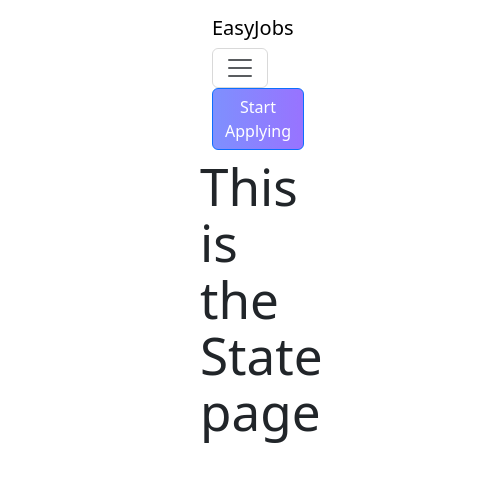
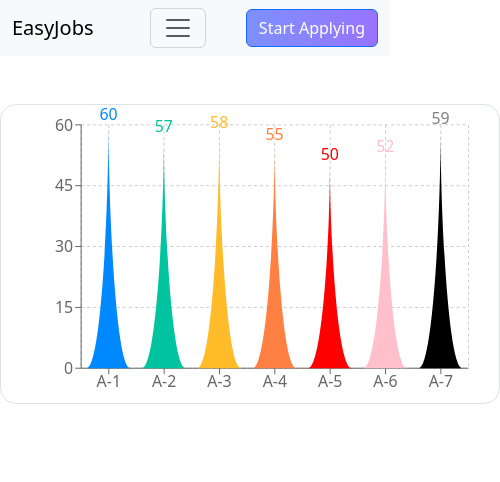
Before and after one commit to Arefin994/easy-jobs-web, a React (Vite) app: page /statistics in a window 390 px wide. Shown: the top 482 px of the page, 500 px wide, since content can reach past the window. Built offline with nearby package versions, Linux system fonts and the light colour scheme.

Commit message:
Home Page Responsive Done!

```diff
--- a/package.json
+++ b/package.json
@@ -15,7 +15,8 @@
     "react": "^18.2.0",
     "react-dom": "^18.2.0",
     "react-icons": "^4.8.0",
-    "react-router-dom": "^6.10.0"
+    "react-router-dom": "^6.10.0",
+    "recharts": "^2.5.0"
   },
   "devDependencies": {
     "@types/react": "^18.0.28",
--- a/src/components/Banner/Banner.jsx
+++ b/src/components/Banner/Banner.jsx
@@ -3,19 +3,18 @@ import React from 'react';
 const Banner = () => {
   return (
     <div>
-            <div class="container-fluid pt-3 ">
-                <div class="row align-items-center">
-                    <div class="col-md-6 text-left ">
-                        <h1 class="display-4 fw-bolder">Discover Your Dream Job with <span className='text-primary '>EasyJobs</span></h1>
-                        <p class="lead fw-bold">Your One-Stop Shop for Employment Opportunities!</p>
-                        <button class="btn btn-primary btn-lg">Get Started</button>
+      <div className="container-fluid pt-3">
+        <div className="row align-items-center">
+          <div className="col-md-6 text-center text-md-start mb-3 mb-md-0">
+            <h1 className="display-4 fw-bolder">Discover Your Dream Job with <span className='text-primary '>EasyJobs</span></h1>
+            <p className="lead fw-bold">Your One-Stop Shop for Employment Opportunities!</p>
+            <button className="btn btn-primary btn-lg">Get Started</button>
           </div>
-                    <div class="col-md-6">
-                        <img src="https://via.placeholder.com/500x500" alt="Human picture" class="img-fluid" />
+          <div className="col-md-6 text-center">
+            <img src="human.png" alt="Human picture" className="img-fluid" />
           </div>
         </div>
       </div>
-
     </div>
   );
 };
--- a/src/components/Jobs/Jobs.jsx
+++ b/src/components/Jobs/Jobs.jsx
@@ -24,9 +24,9 @@ const Jobs = () => {
     <div className="container my-5">
   <h2 className="text-center mb-3">Featured Jobs</h2>
   <p className='text-center mb-3'>Explore thousands of job opportunities with all the information you need. Its your future</p>
-      <div className="row row-cols-2 row-sm-cols-1 g-4">
+  <div className="row row-cols-1 g-4">
     {featuredJobs.map((job, index) => (
-          <div className="col" key={index}>
+      <div className="col-sm-6" key={index}>
         <motion.div
           className="card job-card shadow-sm"
           whileHover={{ y: -5, boxShadow: '0px 10px 20px rgba(0, 0, 0, 0.1)' }}
@@ -55,6 +55,7 @@ const Jobs = () => {
     ))}
   </div>
 </div>
+
   );
 };
 
--- a/src/components/Statistics/Statistics.jsx
+++ b/src/components/Statistics/Statistics.jsx
@@ -1,11 +1,90 @@
 import React from 'react';
+import { BarChart, Bar, Cell, XAxis, YAxis, CartesianGrid } from 'recharts';
 
-const Statistics = () => {
-    return (
-        <div>
-            <h1>This is the State page</h1>
-        </div>
-    );
+const colors = ['#0088FE', '#00C49F', '#FFBB28', '#FF8042', 'red', 'pink'];
+
+const data = [
+  {
+    name: 'A-1',
+    uv: 60,
+    pv: 2400,
+    amt: 2400,
+  },
+  {
+    name: 'A-2',
+    uv: 57,
+    pv: 1398,
+    amt: 2210,
+  },
+  {
+    name: 'A-3',
+    uv: 58,
+    pv: 9800,
+    amt: 2290,
+  },
+  {
+    name: 'A-4',
+    uv: 55,
+    pv: 3908,
+    amt: 2000,
+  },
+  {
+    name: 'A-5',
+    uv: 50,
+    pv: 4800,
+    amt: 2181,
+  },
+  {
+    name: 'A-6',
+    uv: 52,
+    pv: 3800,
+    amt: 2500,
+  },
+  {
+    name: 'A-7',
+    uv: 59,
+    pv: 4300,
+    amt: 2100,
+  },
+];
+
+const getPath = (x, y, width, height) => {
+  return `M${x},${y + height}C${x + width / 3},${y + height} ${x + width / 2},${y + height / 3}
+  ${x + width / 2}, ${y}
+  C${x + width / 2},${y + height / 3} ${x + (2 * width) / 3},${y + height} ${x + width}, ${y + height}
+  Z`;
 };
 
-export default Statistics;
+const TriangleBar = (props) => {
+  const { fill, x, y, width, height } = props;
+
+  return <path d={getPath(x, y, width, height)} stroke="none" fill={fill} />;
+};
+
+export default function Statistics() {
+  return (
+
+    <BarChart className='mx-auto  m-5 border rounded-4'
+      width={500}
+      height={300}
+      data={data}
+      margin={{
+        top: 20,
+        right: 30,
+        left: 20,
+        bottom: 5,
+      }}
+    >
+      <CartesianGrid strokeDasharray="3 3" />
+      <XAxis dataKey="name" />
+      <YAxis />
+      <Bar dataKey="uv" fill="#8884d8" shape={<TriangleBar />} label={{ position: 'top' }}>
+        {data.map((entry, index) => (
+          <Cell key={`cell-${index}`} fill={colors[index % 20]} />
+        ))}
+      </Bar>
+    </BarChart>
+  );
+}
+
+Statistics.demoUrl = 'https://codesandbox.io/s/bar-chart-with-customized-shape-dusth';
--- a/src/index.css
+++ b/src/index.css
@@ -10,6 +10,12 @@ a:hover {
 
 body {
   margin: 0px 200px;
+}
+
+@media screen and (max-width: 576px) {
+  body {
+    margin: 0px;
+  }
 }
 
 h1 {
```
Also changed, not shown: public/human.png (added), 1 other file (tests, documents, lock files or other folders). Lines whose indentation alone changed are shown as unchanged.
